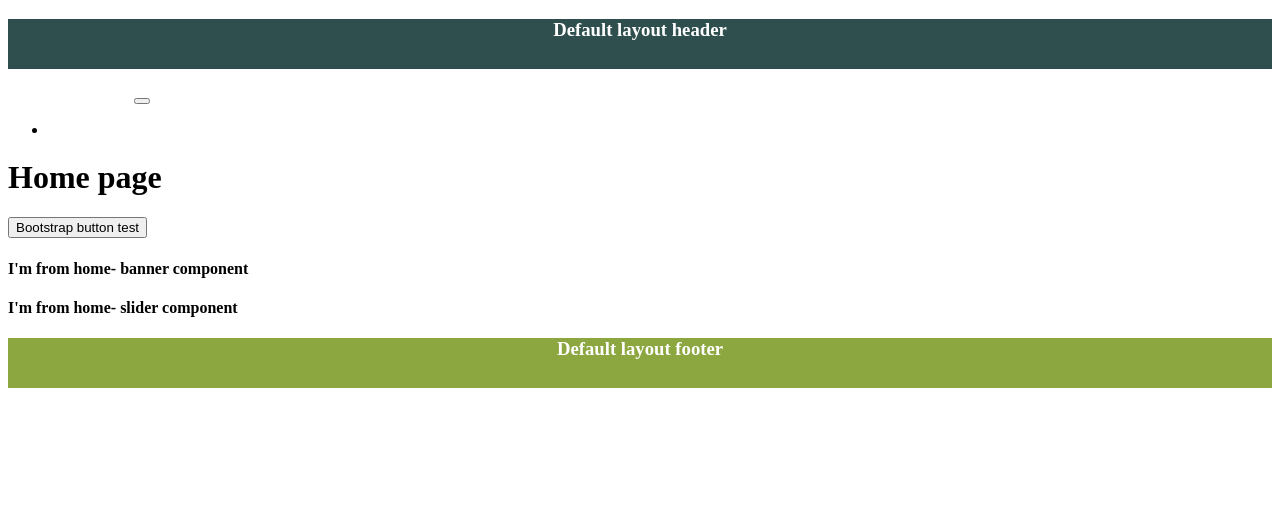
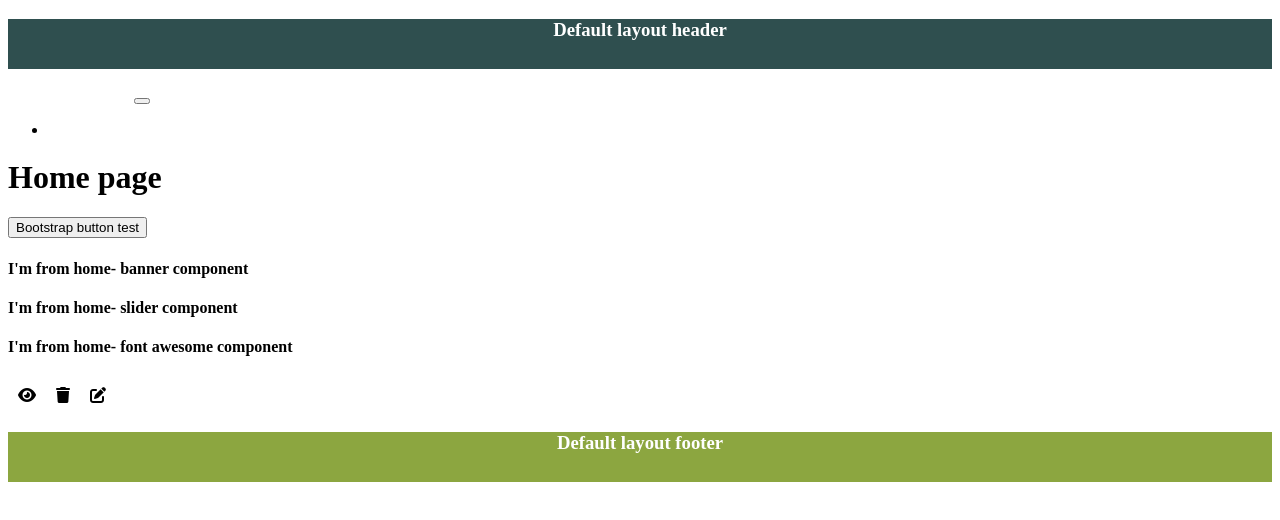
Before and after one commit to mamunurrashid1010/nuxt3-practice, a Nuxt app: page / in a window 1280 px wide. Shown: the top 520 px of the page. Built offline with nearby package versions, Linux system fonts and the light colour scheme.

Commit message:
fontawesome : fontawesome integrate using cdn and use

```diff
--- /dev/null
+++ b/components/home/fontAwesomeExample.vue
@@ -0,0 +1,18 @@
+<template>
+    <div>
+        <h4>I'm from home- font awesome component</h4>
+        <i class="fa-solid fa-eye icon"></i>
+        <i class="fa-solid fa-trash icon"></i>
+        <i class="fa-solid fa-pen-to-square icon"></i>
+    </div>
+</template>
+
+<script>
+
+</script>
+
+<style scoped>
+.icon{
+    margin: 10px;
+}
+</style>
--- a/layouts/default.vue
+++ b/layouts/default.vue
@@ -29,10 +29,21 @@
       <h3 class="footer"> Default layout footer </h3>
   </div>
 </template>
-<script>
-export default {
-
-}
+<script setup>
+    useHead({
+        // font awesome cdn css
+        link:[
+            { rel:"stylesheet", href: 'https://cdnjs.cloudflare.com/ajax/libs/font-awesome/6.5.1/css/fontawesome.min.css' },
+            { rel:"stylesheet", href: 'https://cdnjs.cloudflare.com/ajax/libs/font-awesome/6.5.1/css/regular.min.css' },
+            { rel:"stylesheet", href: 'https://cdnjs.cloudflare.com/ajax/libs/font-awesome/6.5.1/css/solid.min.css' },
+        ],
+        script:[
+            // font awesome cdn js
+            { src: 'https://cdnjs.cloudflare.com/ajax/libs/font-awesome/6.5.1/js/fontawesome.min.js', tagPosition:'bodyClose' },
+            { src: 'https://cdnjs.cloudflare.com/ajax/libs/font-awesome/6.5.1/js/regular.min.js', tagPosition:'bodyClose'},
+            { src: 'https://cdnjs.cloudflare.com/ajax/libs/font-awesome/6.5.1/js/solid.min.js', tagPosition:'bodyClose' },
+        ]
+    })
 </script>
 <style scoped>
 .header{
--- a/pages/index.vue
+++ b/pages/index.vue
@@ -7,6 +7,7 @@
       <!-- components -->
       <home-banner/>
       <home-slider/>
+      <home-fontAwesomeExample/>
 
   </div>
 </template>
```
Also changed, not shown: 2 other files (tests, documents, lock files or other folders).
